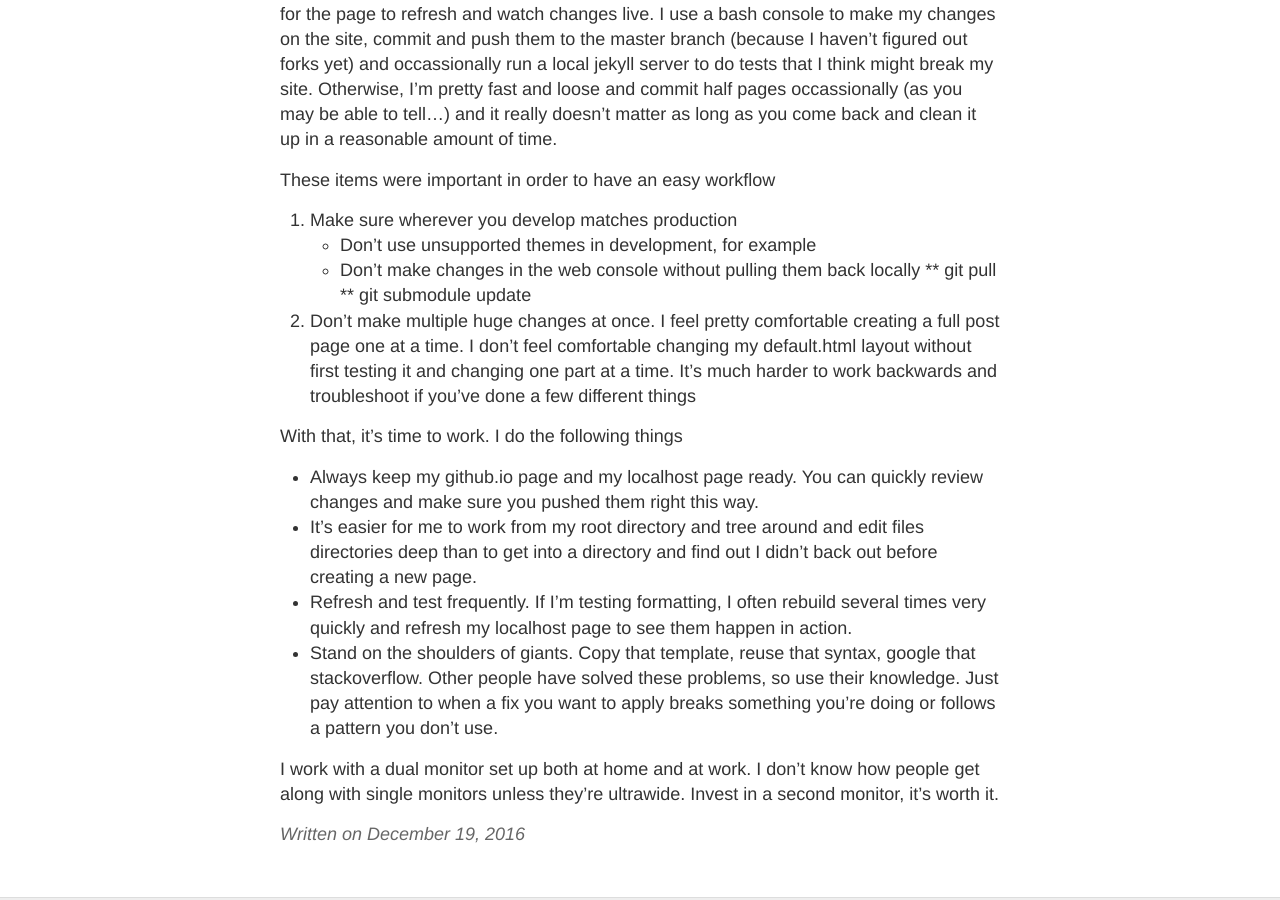
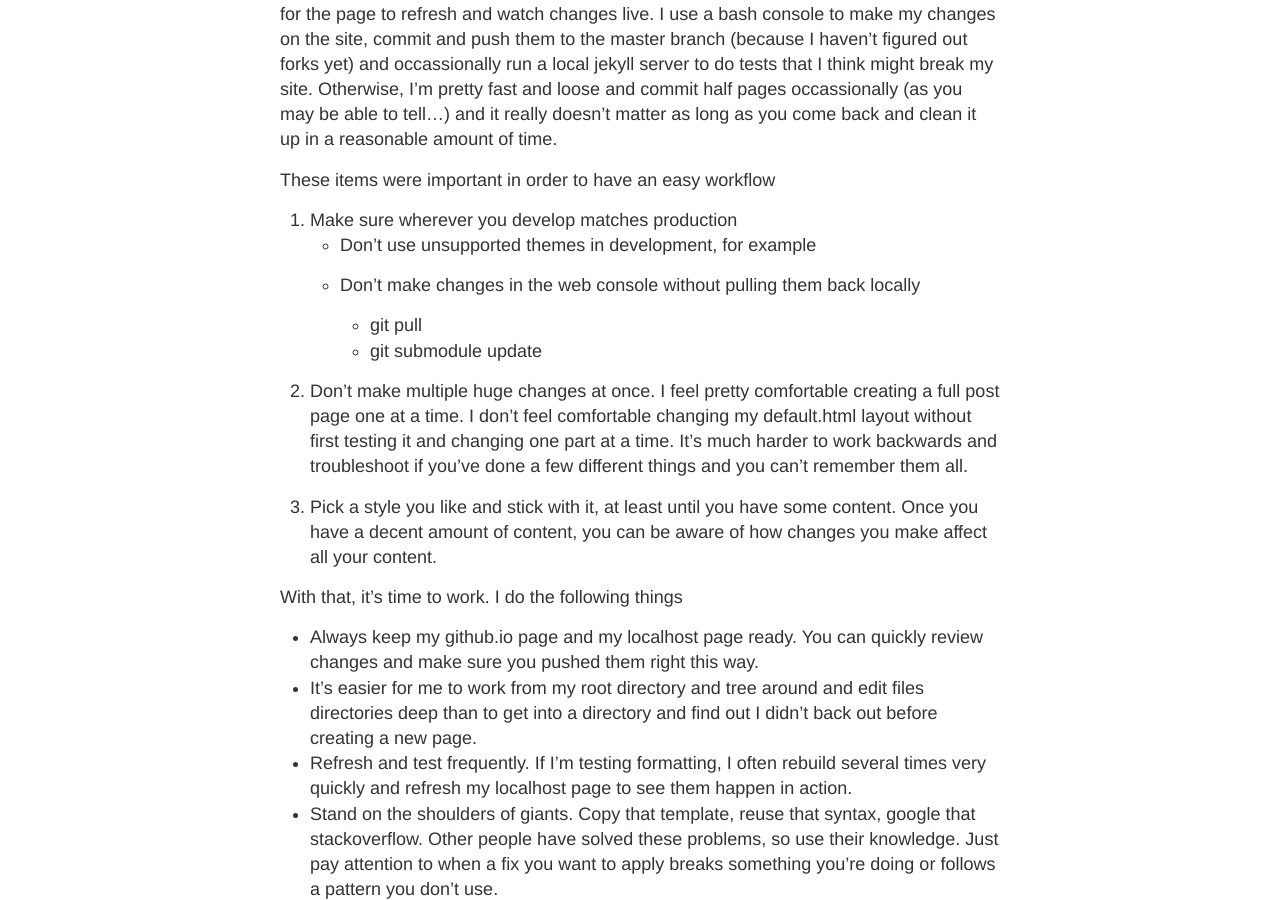
Before and after one commit to remotephone/blog.rmtph.one, a Jekyll site: the page built from _posts/2016-12-20-Workflow.md, in a window 1280 px wide and 900 px high, scrolled down 511 px. Built offline with Jekyll 4.4.1, drawn with Linux system fonts in a browser that asks for light colours.

Commit message:
workflow updates

```diff
--- a/_posts/2016-12-20-Workflow.md
+++ b/_posts/2016-12-20-Workflow.md
@@ -18,9 +18,13 @@ These items were important in order to have an easy workflow
 1. Make sure wherever you develop matches production
 	* Don't use unsupported themes in development, for example
 	* Don't make changes in the web console without pulling them back locally
-	** git pull
-	** git submodule update
-2. Don't make multiple huge changes at once. I feel pretty comfortable creating a full post page one at a time. I don't feel comfortable changing my default.html layout without first testing it and changing one part at a time. It's much harder to work backwards and troubleshoot if you've done a few different things
+
+		* git pull
+		* git submodule update
+
+2. Don't make multiple huge changes at once. I feel pretty comfortable creating a full post page one at a time. I don't feel comfortable changing my default.html layout without first testing it and changing one part at a time. It's much harder to work backwards and troubleshoot if you've done a few different things and you can't remember them all.
+
+3. Pick a style you like and stick with it, at least until you have some content. Once you have a decent amount of content, you can be aware of how changes you make affect all your content.
 
 
 With that, it's time to work. I do the following things
```
